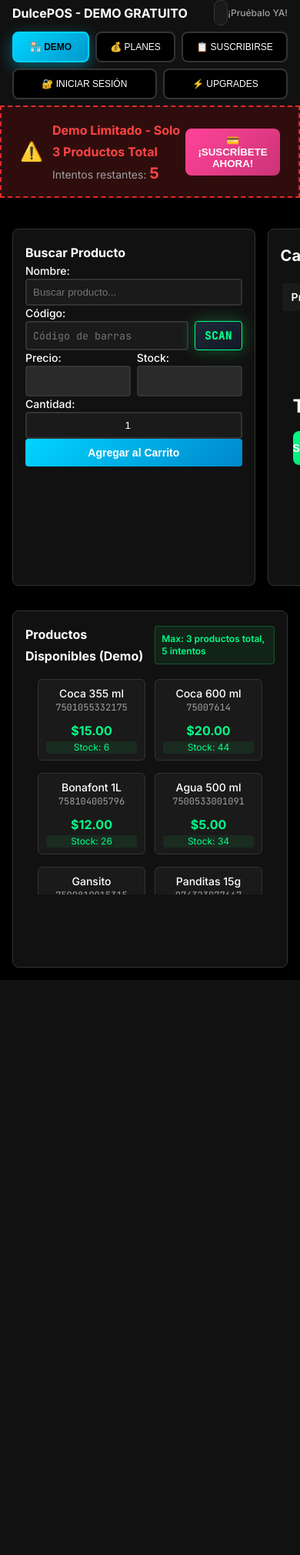
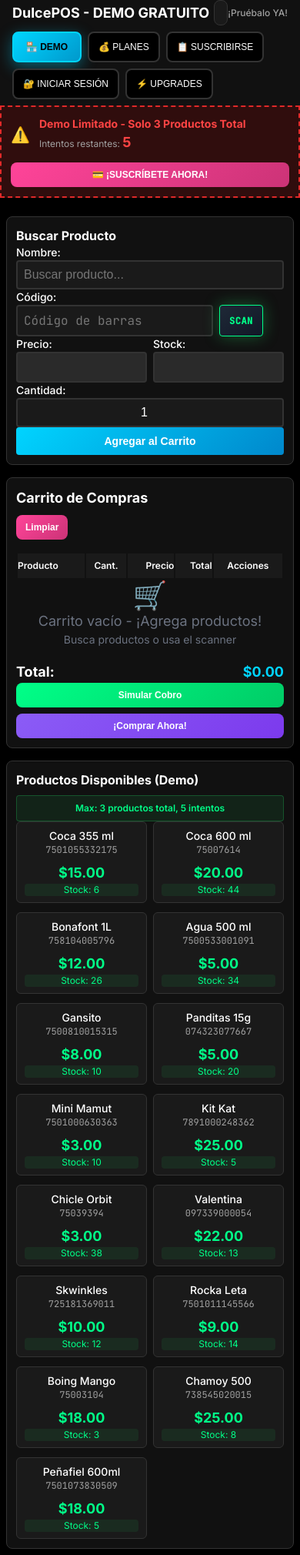
Before and after one commit to josesin1233/POS, a Django app: page / in a window 390 px wide. Shown: the whole page at 77% size. Before the commit the page ends 1273 px from the top, so only its background shows below. Run offline with Django 5.2, Linux system fonts and the light colour scheme; parts of the project's set-up code (start-up, migrations or seed data) failed here and were passed over.

Commit message:
Fix mobile responsiveness for demo landing page
- Convert layout to flex-col on mobile (stacked vertically)
- Optimize form and cart sizing for small screens
- Reduce padding and text sizes for mobile
- Improve table layout with responsive padding
- Add touch-friendly button sizes
- Fix demo alert layout for mobile
- Optimize products grid for mobile viewing
- Add font-size 16px for inputs to prevent iOS zoom

🤖 Generated with [Claude Code](https://claude.ai/code)

Co-Authored-By: Claude <noreply@anthropic.com>

```diff
--- a/templates/landing_page.html
+++ b/templates/landing_page.html
@@ -233,125 +233,35 @@
       transform: translateY(-1px);
     }
 
-    /* Mobile Responsive Styles for Demo */
-    @media (max-width: 768px) {
-      /* Make main container stack vertically on mobile */
-      .flex.overflow-hidden.flex-row {
-        flex-direction: column !important;
-        height: auto !important;
-        min-height: 100vh !important;
-        overflow: visible !important;
+    /* Mobile optimizations */
+    @media (max-width: 640px) {
+      /* Make tabs more compact */
+      .tab-active, .tab-inactive {
+        padding: 0.5rem 0.75rem !important;
+        font-size: 0.75rem !important;
+        min-width: 90px;
       }
 
-      /* Cart container takes full width and better height on mobile */
-      .cart-container[style*="width: 72%"], .cart-container {
-        width: 100% !important;
-        min-width: auto !important;
-        height: 60vh !important;
-        min-height: 400px !important;
-        order: 2 !important;
-      }
-
-      /* Product form takes full width on mobile */
-      .flex.flex-col.rounded-xl.border-2[style*="width: 28%"],
-      .flex-col[style*="min-width: 280px"] {
-        width: 100% !important;
-        min-width: auto !important;
-        height: auto !important;
-        order: 1 !important;
-        margin-bottom: 1rem !important;
-      }
-
-      /* Adjust cart items scroll area for mobile */
-      .cart-container .overflow-y-auto {
-        max-height: 40vh !important;
-        min-height: 250px !important;
-      }
-
-      /* Make buttons more touch-friendly on mobile */
-      .grid.grid-cols-3.gap-2 button,
-      .grid-cols-3 button {
-        padding: 0.75rem 0.5rem !important;
+      /* Better button sizes for touch */
+      .btn-scan {
+        padding: 0.5rem 0.75rem !important;
         font-size: 0.75rem !important;
       }
 
-      /* Stack navigation tabs on smaller screens */
-      .flex.flex-wrap.gap-2 {
-        justify-content: center;
-      }
-
-      .tab-active, .tab-inactive {
-        flex: 1 1 auto;
-        text-align: center;
-        min-width: 120px;
-      }
-
-      /* Improve cart header and totals visibility */
-      .cart-header {
-        padding: 1rem !important;
-      }
-
-      /* Better spacing for total section */
-      .cart-container > div:last-child {
-        padding: 1rem !important;
-      }
-
-      /* Ensure proper viewport usage */
-      body {
-        overflow-x: hidden !important;
-      }
-
-      /* Better spacing between sections */
-      .flex.flex-col.rounded-xl.border-2 {
-        margin-bottom: 1rem !important;
-      }
-
-      /* Demo specific adjustments */
-      .p-2.gap-2 {
-        padding: 0.5rem !important;
-        gap: 1rem !important;
-      }
-
-      /* Make demo layout more compact */
-      .min-h-screen .flex.overflow-hidden {
-        min-height: auto !important;
-        height: auto !important;
+      /* Improve form inputs on mobile */
+      input[type="text"], input[type="number"] {
+        font-size: 16px !important; /* Prevents zoom on iOS */
       }
     }
 
-    /* Extra small screens (phones in portrait) */
     @media (max-width: 480px) {
-      /* Make navigation more compact */
-      .w-full.px-4.py-1\\.5 {
-        padding: 0.5rem 1rem !important;
+      /* Extra compact for very small screens */
+      .cart-container {
+        min-height: 300px !important;
       }
 
-      /* Reduce font sizes */
-      .text-lg.font-bold {
-        font-size: 1rem !important;
-      }
-
-      /* Make tabs smaller */
-      .tab-active, .tab-inactive {
-        padding: 0.5rem 0.75rem !important;
-        font-size: 0.75rem !important;
-        min-width: 100px;
-      }
-
-      /* Reduce padding in main content */
-      .p-2.gap-2 {
-        padding: 0.25rem !important;
-      }
-
-      /* Make cart more compact on very small screens */
-      .cart-container {
-        height: 55vh !important;
-        min-height: 350px !important;
-      }
-
-      .cart-container .overflow-y-auto {
-        max-height: 35vh !important;
-        min-height: 200px !important;
+      .overflow-x-auto.max-h-64 {
+        max-height: 200px !important;
       }
     }
   </style>
@@ -415,17 +325,17 @@
     <div id="content-demo" class="tab-content w-screen p-0 m-0">
 
       <!-- Alerta de demo limitado -->
-      <div class="demo-limitation text-primary px-6 py-4 mb-6 w-screen">
-        <div class="flex justify-between items-center">
+      <div class="demo-limitation text-primary px-3 lg:px-6 py-3 lg:py-4 mb-4 lg:mb-6 mx-2 lg:mx-0">
+        <div class="flex flex-col lg:flex-row justify-between items-start lg:items-center gap-3">
           <div class="flex items-center gap-3">
-            <span class="text-2xl">⚠️</span>
+            <span class="text-xl lg:text-2xl">⚠️</span>
             <div>
-              <h3 class="font-bold text-lg" style="color: #ff4444;">Demo Limitado - Solo 3 Productos Total</h3>
-              <p class="text-sm text-secondary">Intentos restantes: <span id="intentos-restantes" class="font-bold text-xl intentos-restantes">5</span></p>
+              <h3 class="font-bold text-sm lg:text-lg" style="color: #ff4444;">Demo Limitado - Solo 3 Productos Total</h3>
+              <p class="text-xs lg:text-sm text-secondary">Intentos restantes: <span id="intentos-restantes" class="font-bold text-lg lg:text-xl intentos-restantes">5</span></p>
             </div>
           </div>
-          <div class="text-right">
-            <button onclick="mostrarTab('suscripcion')" class="btn-cart-v1 px-4 py-2 rounded-lg font-bold transition-all">
+          <div class="w-full lg:w-auto">
+            <button onclick="mostrarTab('suscripcion')" class="btn-cart-v1 w-full lg:w-auto px-3 lg:px-4 py-2 rounded-lg font-bold text-xs lg:text-sm transition-all">
               💳 ¡SUSCRÍBETE AHORA!
             </button>
           </div>
@@ -433,12 +343,12 @@
       </div>
 
       <!-- Layout principal: Formulario y Carrito lado a lado -->
-      <div class="flex gap-4 p-4">
+      <div class="flex flex-col lg:flex-row gap-4 p-2 lg:p-4">
 
-        <!-- Formulario de búsqueda (Izquierda - 30%) -->
-        <div class="w-full max-w-sm">
-          <div class="cart-container shadow-lg p-4 rounded-lg">
-            <h3 class="text-lg font-bold text-primary mb-3">Buscar Producto</h3>
+        <!-- Formulario de búsqueda -->
+        <div class="w-full lg:w-auto lg:max-w-sm order-1 lg:order-1">
+          <div class="cart-container shadow-lg p-3 lg:p-4 rounded-lg">
+            <h3 class="text-base lg:text-lg font-bold text-primary mb-3">Buscar Producto</h3>
 
             <form id="form-demo" class="space-y-3">
               <div>
@@ -502,26 +412,26 @@
           </div>
         </div>
 
-        <!-- Carrito (Derecha - 70%) -->
-        <div class="flex-1">
-          <div class="cart-container shadow-lg p-4 rounded-lg">
-            <div class="flex justify-between items-center mb-4">
-              <h3 class="text-xl font-bold text-primary">Carrito de Compras</h3>
+        <!-- Carrito -->
+        <div class="flex-1 order-2 lg:order-2">
+          <div class="cart-container shadow-lg p-3 lg:p-4 rounded-lg min-h-96 lg:min-h-auto">
+            <div class="flex flex-col sm:flex-row justify-between items-start sm:items-center mb-4 gap-2">
+              <h3 class="text-lg lg:text-xl font-bold text-primary">Carrito de Compras</h3>
               <button onclick="limpiarCarrito()"
-                      class="btn-cart-v1 px-3 py-2 rounded-lg text-sm font-medium transition-all">
+                      class="btn-cart-v1 px-3 py-2 rounded-lg text-xs lg:text-sm font-medium transition-all">
                 Limpiar
               </button>
             </div>
 
-            <div class="overflow-x-auto">
-              <table class="w-full">
+            <div class="overflow-x-auto max-h-64 lg:max-h-none">
+              <table class="w-full text-xs lg:text-sm">
                 <thead class="sticky top-0" style="background: var(--bg-tertiary); border-bottom: 2px solid var(--border-color);">
                   <tr>
-                    <th class="px-3 py-2 text-left font-semibold text-sm text-primary">Producto</th>
-                    <th class="px-3 py-2 text-center font-semibold text-sm text-primary">Cant.</th>
-                    <th class="px-3 py-2 text-right font-semibold text-sm text-primary">Precio</th>
-                    <th class="px-3 py-2 text-right font-semibold text-sm text-primary">Total</th>
-                    <th class="px-3 py-2 text-center font-semibold text-sm text-primary">Acciones</th>
+                    <th class="px-2 lg:px-3 py-2 text-left font-semibold text-primary">Producto</th>
+                    <th class="px-1 lg:px-3 py-2 text-center font-semibold text-primary">Cant.</th>
+                    <th class="px-1 lg:px-3 py-2 text-right font-semibold text-primary">Precio</th>
+                    <th class="px-1 lg:px-3 py-2 text-right font-semibold text-primary">Total</th>
+                    <th class="px-1 lg:px-3 py-2 text-center font-semibold text-primary">Acciones</th>
                   </tr>
                 </thead>
                 <tbody id="tabla-carrito">
@@ -536,19 +446,19 @@
               </table>
             </div>
 
-            <div class="mt-6 pt-4 border-t-2" style="border-color: var(--border-color);">
-              <div class="flex justify-between items-center text-2xl font-bold mb-4">
+            <div class="mt-4 lg:mt-6 pt-3 lg:pt-4 border-t-2" style="border-color: var(--border-color);">
+              <div class="flex justify-between items-center text-lg lg:text-2xl font-bold mb-3 lg:mb-4">
                 <span class="text-primary">Total:</span>
                 <span style="color: var(--accent-blue);" id="total-carrito">$0.00</span>
               </div>
 
-              <div class="flex gap-3">
+              <div class="flex flex-col sm:flex-row gap-2 lg:gap-3">
                 <button onclick="simularCobro()"
-                        class="flex-1 process-btn py-3 rounded-lg font-bold text-sm transition-all">
+                        class="flex-1 process-btn py-2 lg:py-3 rounded-lg font-bold text-xs lg:text-sm transition-all">
                   Simular Cobro
                 </button>
                 <button onclick="mostrarTab('suscripcion')"
-                        class="ticket-btn px-6 py-3 rounded-lg font-bold text-sm transition-all">
+                        class="ticket-btn px-4 lg:px-6 py-2 lg:py-3 rounded-lg font-bold text-xs lg:text-sm transition-all">
                   ¡Comprar Ahora!
                 </button>
               </div>
@@ -558,16 +468,16 @@
       </div>
 
       <!-- Lista de productos demo (abajo, en formato compacto) -->
-      <div class="p-4 pt-0">
-        <div class="cart-container shadow-lg p-4 rounded-lg">
-          <div class="flex justify-between items-center mb-3">
-            <h4 class="text-lg font-bold text-primary">Productos Disponibles (Demo)</h4>
-            <div class="text-xs p-2 rounded border" style="background: rgba(34, 197, 94, 0.1); border: 1px solid rgba(34, 197, 94, 0.3);">
+      <div class="p-2 lg:p-4 pt-0">
+        <div class="cart-container shadow-lg p-3 lg:p-4 rounded-lg">
+          <div class="flex flex-col sm:flex-row justify-between items-start sm:items-center mb-3 gap-2">
+            <h4 class="text-base lg:text-lg font-bold text-primary">Productos Disponibles (Demo)</h4>
+            <div class="text-xs p-2 rounded border w-full sm:w-auto text-center" style="background: rgba(34, 197, 94, 0.1); border: 1px solid rgba(34, 197, 94, 0.3);">
               <span style="color: var(--accent-green);" class="font-semibold">Max: 3 productos total, 5 intentos</span>
             </div>
           </div>
 
-          <div class="grid grid-cols-2 md:grid-cols-3 lg:grid-cols-4 xl:grid-cols-5 gap-3 max-h-64 overflow-y-auto" id="productos-demo">
+          <div class="grid grid-cols-2 sm:grid-cols-3 lg:grid-cols-4 xl:grid-cols-5 gap-2 lg:gap-3 max-h-48 lg:max-h-64 overflow-y-auto" id="productos-demo">
             <!-- Se llenan con JavaScript -->
           </div>
         </div>
@@ -1030,15 +940,16 @@
         totalGeneral += item.total;
 
         const fila = document.createElement('tr');
+        fila.className = 'border-b border-gray-600';
         fila.innerHTML = `
-          <td class="px-4 py-3 text-base">${item.nombre}</td>
-          <td class="px-4 py-3 text-center text-base">${item.cantidad}</td>
-          <td class="px-4 py-3 text-right text-base">$${item.precio.toFixed(2)}</td>
-          <td class="px-4 py-3 text-right font-bold text-base">$${item.total.toFixed(2)}</td>
-          <td class="px-4 py-3 text-center">
+          <td class="px-2 lg:px-4 py-2 lg:py-3 text-xs lg:text-base">${item.nombre}</td>
+          <td class="px-1 lg:px-4 py-2 lg:py-3 text-center text-xs lg:text-base">${item.cantidad}</td>
+          <td class="px-1 lg:px-4 py-2 lg:py-3 text-right text-xs lg:text-base">$${item.precio.toFixed(2)}</td>
+          <td class="px-1 lg:px-4 py-2 lg:py-3 text-right font-bold text-xs lg:text-base">$${item.total.toFixed(2)}</td>
+          <td class="px-1 lg:px-4 py-2 lg:py-3 text-center">
             <button onclick="eliminarDelCarritoDemo(${index})"
-                    class="text-red-600 hover:text-red-800 text-base font-medium">
-              🗑️ Eliminar
+                    class="text-red-600 hover:text-red-800 text-xs lg:text-base font-medium">
+              🗑️
             </button>
           </td>
         `;
```
